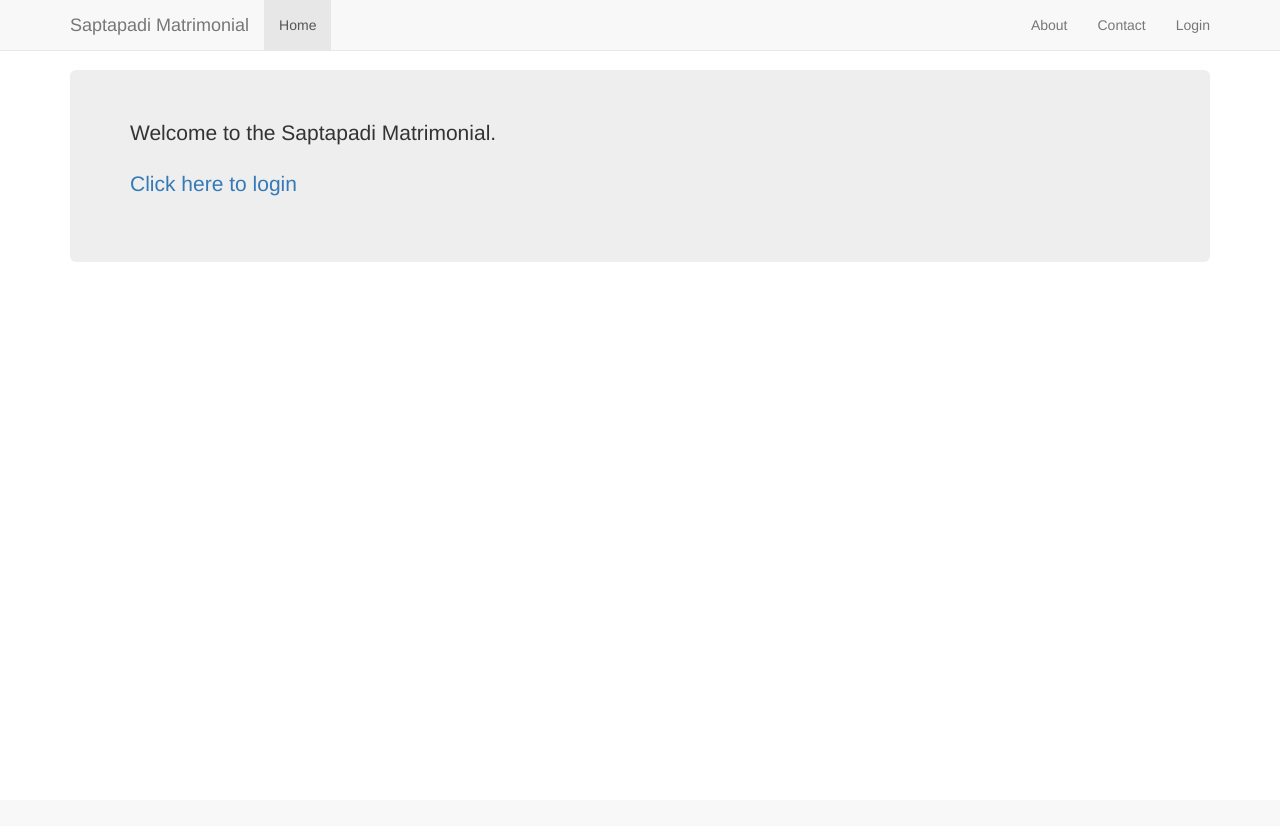
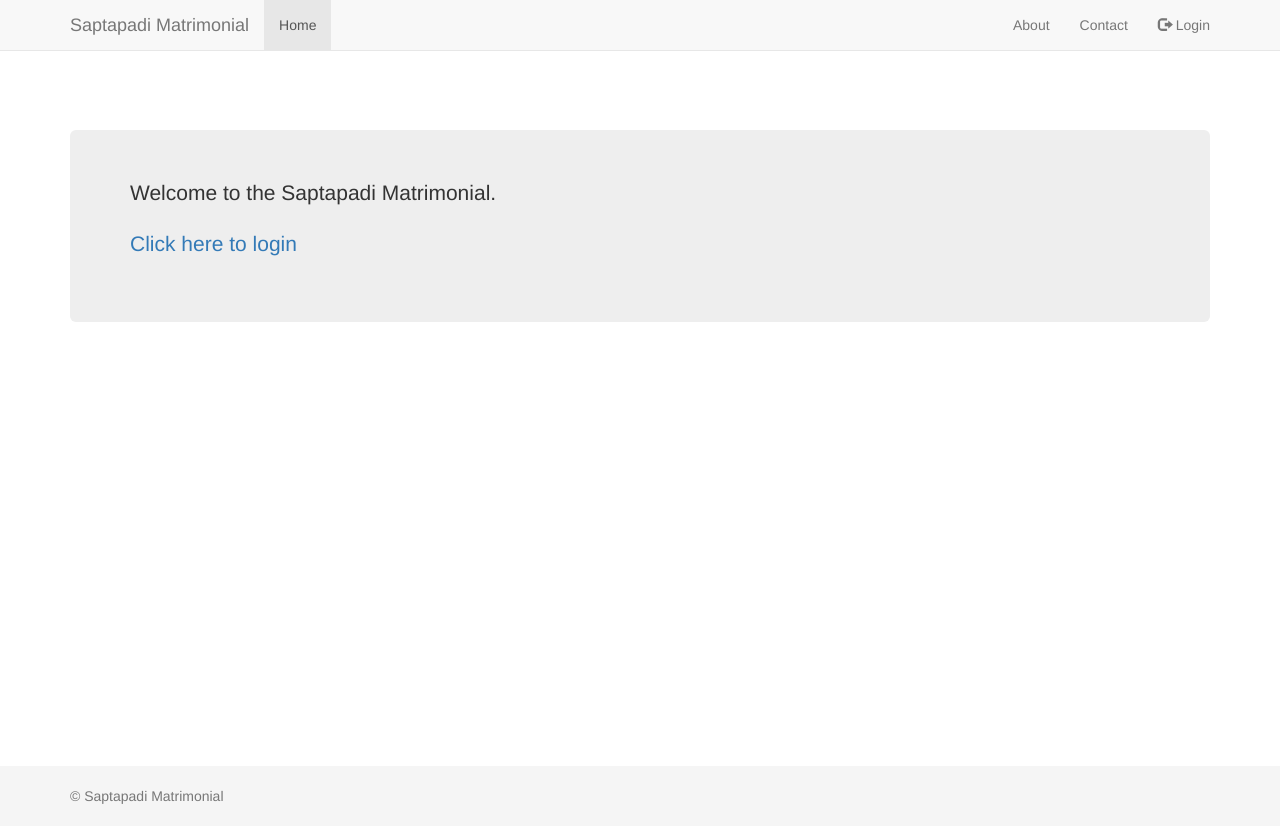
Before and after one commit to pije76/matriform, a Django app: page / in a window 1280 px wide. Before the commit the page ends 196 px from the top, so only its background shows below. Run offline with Django 3.2, Linux system fonts and the light colour scheme; some libraries are stand-ins or nearby versions.

Commit message:
add glyphicons

```diff
--- a/formapp/views.py
+++ b/formapp/views.py
@@ -7,18 +7,18 @@ from django.shortcuts import redirect
 # https://coderwall.com/p/bz0sng/simple-django-image-upload-to-model-imagefield
 
 
-def main(request):
-	return render(request, 'main.html')
+# def main(request):
+# 	return render(request, 'main.html')
 
 
-# def main(request):
-# 	if request.method == 'POST':
-# 		form = regform(request.POST, request.FILES)
-# 		if form.is_valid():
-# 			form.save()
-# 			return redirect('home')
-# 		else:
-# 			return render(request, 'reg.html',{'form':form})
-# 	else:
-# 		form = regform()
-# 	return render(request, 'main.html',{'form':form})
+def main(request):
+	if request.method == 'POST':
+		form = regform(request.POST, request.FILES)
+		if form.is_valid():
+			form.save()
+			return redirect('home')
+		else:
+			return render(request, 'reg.html',{'form':form})
+	else:
+		form = regform()
+	return render(request, 'main.html',{'form':form})
--- a/static/css/navbar-fixed-top.css
+++ b/static/css/navbar-fixed-top.css
@@ -1,4 +1,63 @@
 body {
-  min-height: 500px;
   padding-top: 70px;
 }
+
+/* Sticky footer styles
+-------------------------------------------------- */
+html {
+  position: relative;
+  min-height: 100%;
+}
+body {
+  /* Margin bottom by footer height */
+  margin-bottom: 60px;
+}
+.footer {
+  position: absolute;
+  bottom: 0;
+  width: 100%;
+  /* Set the fixed height of the footer here */
+  height: 60px;
+  background-color: #f5f5f5;
+}
+
+
+/* Custom page CSS
+-------------------------------------------------- */
+/* Not required for template or sticky footer method. */
+
+body > .container {
+  padding: 60px 15px 0;
+}
+.container .text-muted {
+  margin: 20px 0;
+}
+
+.footer > .container {
+  padding-right: 15px;
+  padding-left: 15px;
+}
+
+code {
+  font-size: 80%;
+}
+
+.ghost-button {
+    color: #009688;
+    background: #fff;
+    border: 1px solid #009688;
+    font-size: 17px;
+    padding: 7px 12px;
+    font-weight: normal;
+    margin: 6px 0;
+    margin-right: 12px;
+    display: inline-block;
+    text-decoration: none;
+    font-family: 'Open Sans', sans-serif;
+    min-width: 120px;
+}
+
+.ghost-button:hover, .ghost-button:active {
+  color:#fff;
+  background:#009688;
+}
--- a/templates/base.html
+++ b/templates/base.html
@@ -47,11 +47,11 @@
             <li class="dropdown">
                 <a href="#" data-toggle="dropdown" class="dropdown-toggle">{{ user.username }} <b class="caret"></b></a>
                 <ul class="dropdown-menu">
-                    <li><a href="{% url 'matri_logout' %}">Logout</a></li>
+                    <li><a href="{% url 'matri_logout' %}" class="btn"><span class="glyphicon glyphicon-log-out"></span>  Logout </a></li>
                 </ul>
             </li>
             {% else %}
-                <li><a href="{% url 'matri_login' %}">Login</a></li>
+                <li><a href="{% url 'matri_login' %}"><span class="glyphicon glyphicon-log-out"></span> Login</a></li>
             {% endif %}
 
           </ul>
@@ -66,6 +66,11 @@
         {% block content %}
         {% endblock content %}
     </div>
+   <footer class="footer" style="margin-bottom: -26px;">
+      <div class="container">
+        <p class="text-muted">© Saptapadi Matrimonial</p>
+      </div>
+    </footer>
 
     {% block javascript %}
     {% endblock javascript %}
--- a/templates/main.html
+++ b/templates/main.html
@@ -1,3 +1,4 @@
+
 {% extends "base.html" %}
 
 
@@ -12,4 +13,9 @@
         {% endif %}
         </p>
     </div>
+    {% if user.is_authenticated %}
+
+    {% include "reg.html" %}
+    {% endif %}
+
 {% endblock content %}
```
Also changed, not shown: formapp/templates/reg.html (+2 -13 lines), db.sqlite3.
